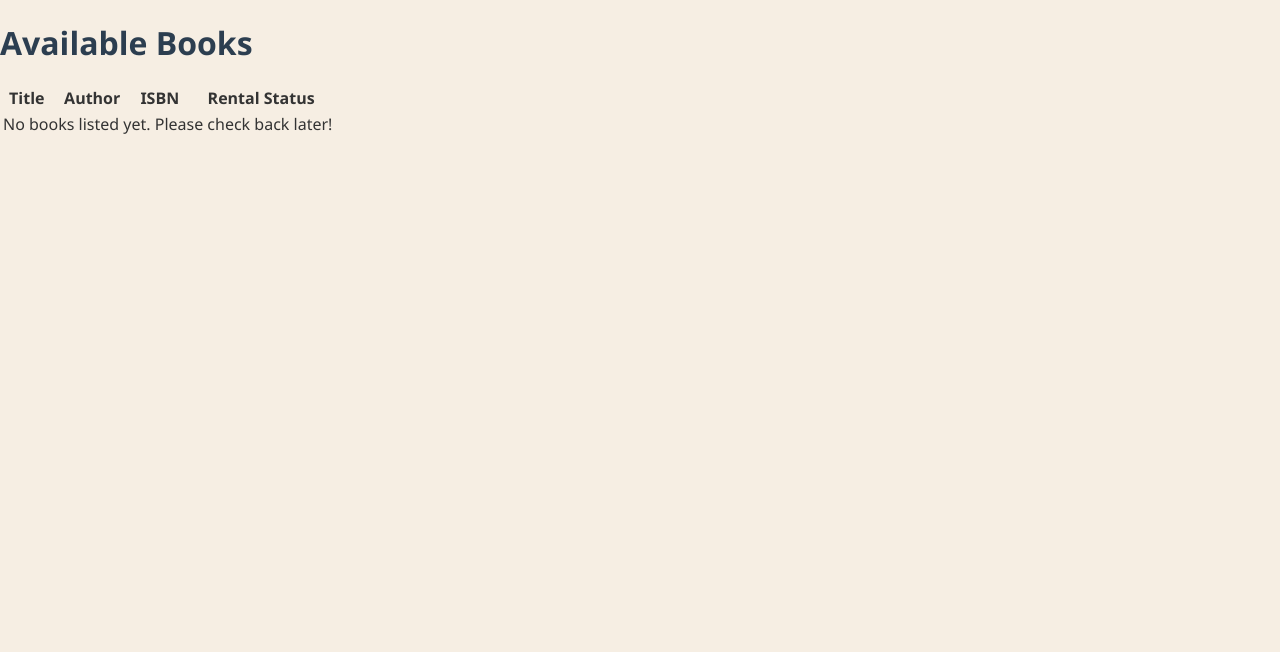
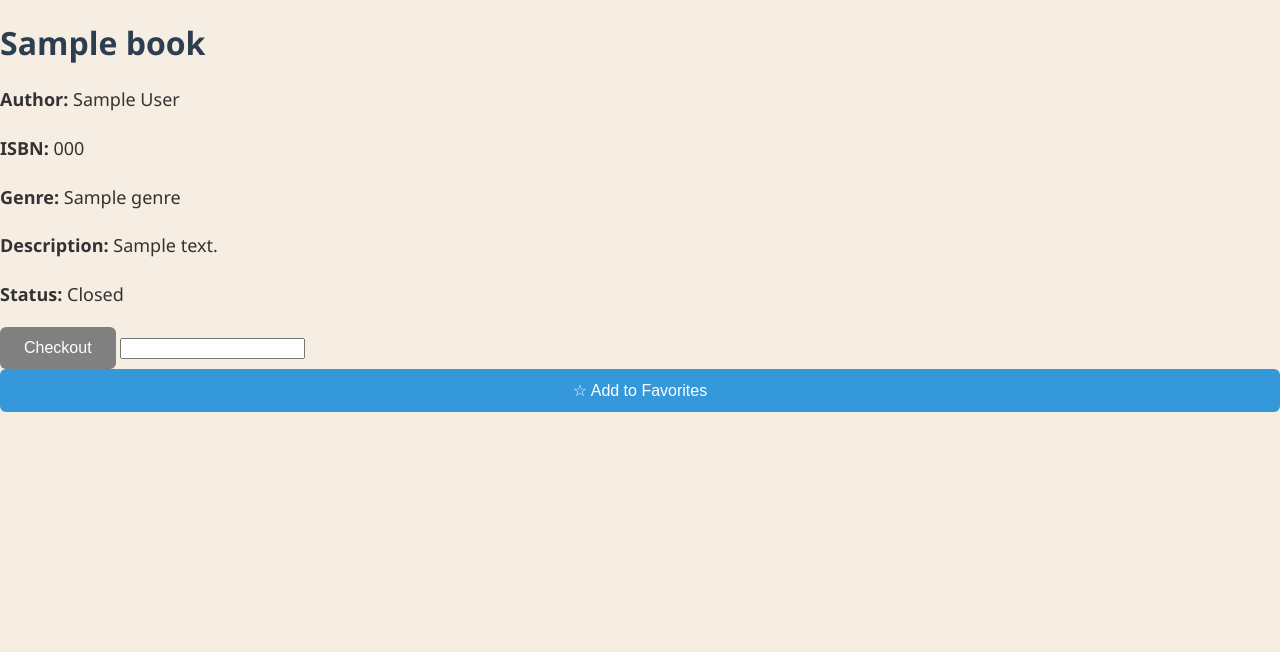
Before and after one commit to Cmier04/CaZa-s-Library, a Flask app: template frontend/templates/listing_member.html in a window 1280 px wide. Shown: the part 67-719 px from the top of the page. Run offline with Flask 3, Linux system fonts and the light colour scheme; the template is opened without the code that fills it: most values are stand-ins (such as "Sample title", 1, 10 or a date in 2020).

Commit message:
added checkout, return, and favorite buttons to member_profile and listing_member

```diff
--- a/frontend/templates/listing_member.html
+++ b/frontend/templates/listing_member.html
@@ -1,26 +1,39 @@
 {% extends 'base.html' %}
-{% block title %}Book Listings - CaZa’s Library{% endblock %}
+{% block title %}{{ book.title }} - CaZa’s Library{% endblock %}
 
 {% block content %}
 <div class="booklist-container">
-  <h1>Available Books</h1>
+  <h1>{{ book.title }}</h1>
+  <p><strong>Author: </strong>{{ book.author }}</p>
+  <p><strong>ISBN: </strong>{{ book.isbn }}</p>
+  <p><strong>Genre: </strong>{{ book.genre }}</p>
+  <p><strong>Description: </strong>{{ book.description }}</p>
+  <p><strong>Status: </strong>{{ book.rent_status|capitalize }}</p>
 
-  {# Later this can be replaced with: {% if books %} #}
-  <table class="book-table">
-    <thead>
-      <tr>
-        <th>Title</th>
-        <th>Author</th>
-        <th>ISBN</th>
-        <th>Rental Status</th>
-      </tr>
-    </thead>
-    <tbody>
-      <tr>
-        <td colspan="4" class="no-books">No books listed yet. Please check back later!</td>
-      </tr>
-    </tbody>
-  </table>
-  {# {% else %} <p class="no-books">No books available.</p> {% endif %} #}
+  <form method="POST">
+    <input type="hidden" name="action" value="checkout">
+    <button id="checkout-btn"
+      {% if book.rent_status != 'open' %}disabled style="background:grey; cursor:not-allowed;"{% endif %}>
+      Checkout
+    </button>
+
+  <!-- Return Button (will show only if book is checked out to user) -->
+  {% if is_rented_by_user %}
+  <form method="POST">
+     <input type="hidden" name="action" value="return">
+     <button>Return Book</button>
+  </form>
+  {% endif %}
+
+    <!-- Favorite Books Button -->
+    <input id="favorite-btn" class="{ 'unfavorite' if is_favorited else 'favorite' }">
+    <button type="submit">
+        {% if is_favorite %}
+          ★ Favorited
+        {% else %}
+          ☆ Add to Favorites
+        {% endif %}
+    </button>
+  </form>
 </div>
 {% endblock %}
```
Also changed, not shown: frontend/templates/member_profile.html (+21 -3 lines), frontend/templates/listing_staff.html (line endings or trailing spaces).
